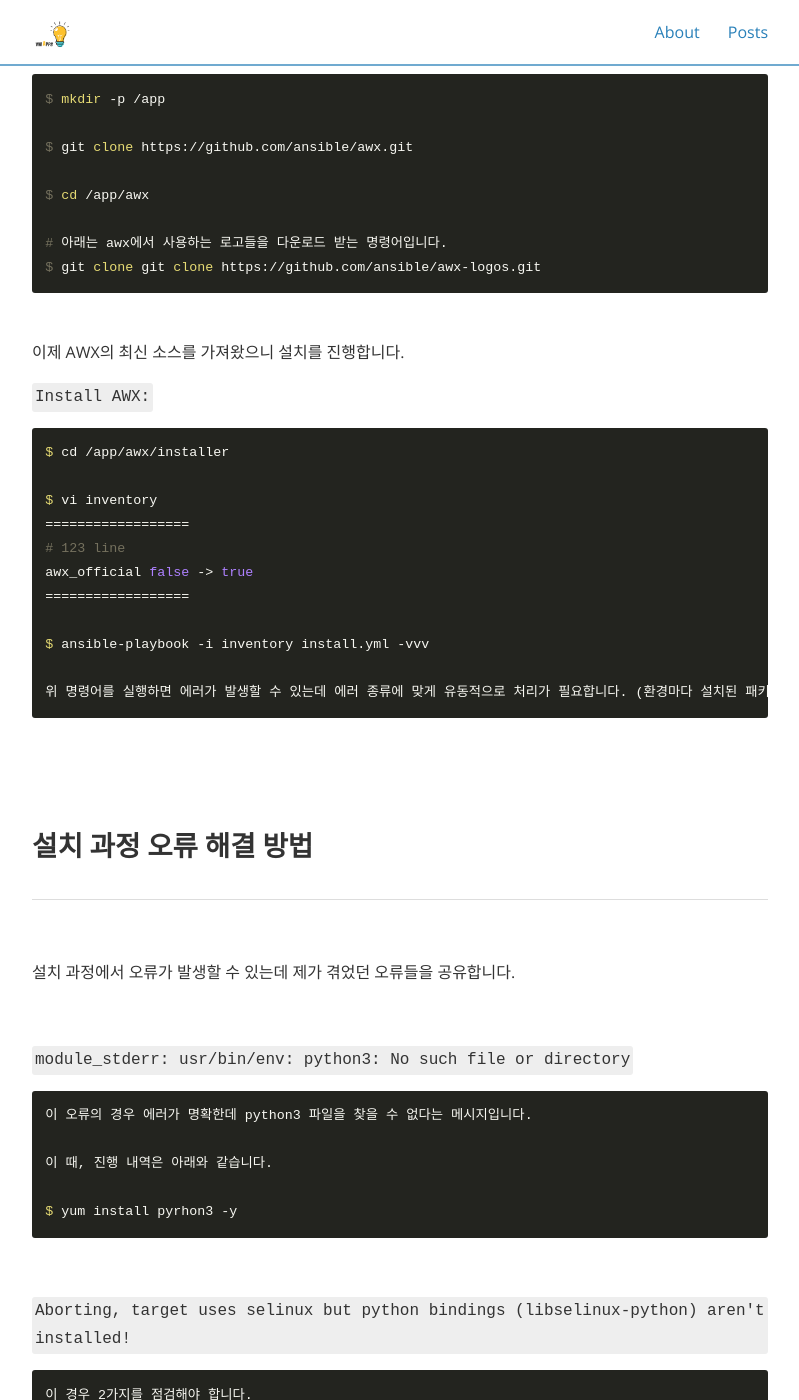
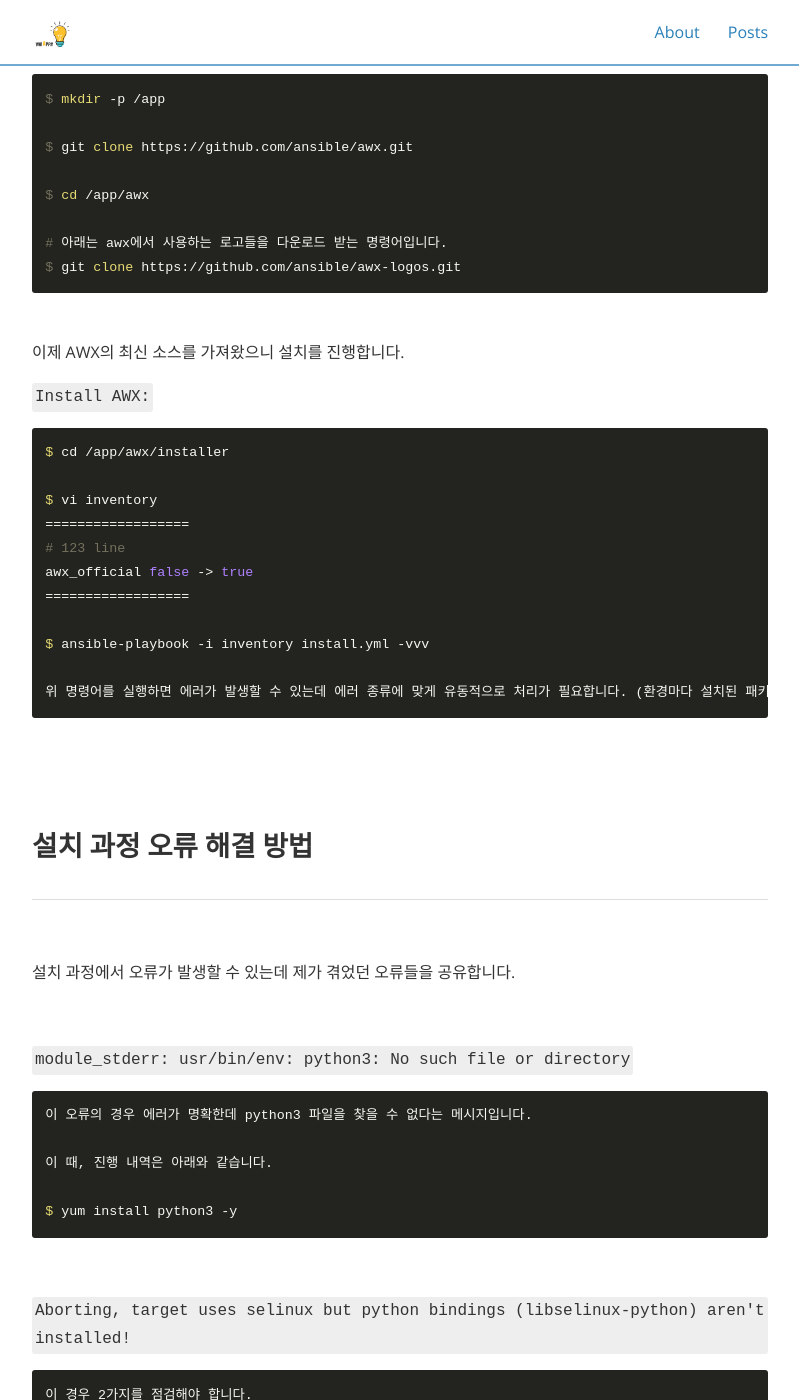
Before and after one commit to yoosejin/yoosejin.github.io, a Jekyll site: the page built from _posts/2020-07-15-How-to-install-ansible-and-awx.md, in a window 1280 px wide and 1400 px high, scrolled down 1486 px. Shown: the whole window, without its empty margins (240-1039 px from the left). Built offline with Jekyll 4.4.1, drawn with Linux system fonts in a browser that asks for light colours; nearby versions of some CDN libraries; comment, search, counter and statistics services are not loaded.

Commit message:
edit awx post

````diff
--- a/_posts/2020-07-15-How-to-install-ansible-and-awx.md
+++ b/_posts/2020-07-15-How-to-install-ansible-and-awx.md
@@ -65,7 +65,7 @@
 $ cd /app/awx
 
 # 아래는 awx에서 사용하는 로고들을 다운로드 받는 명령어입니다.
-$ git clone git clone https://github.com/ansible/awx-logos.git
+$ git clone https://github.com/ansible/awx-logos.git
 ```
 
 <br>
@@ -106,7 +106,7 @@
 
 이 때, 진행 내역은 아래와 같습니다.
 
-$ yum install pyrhon3 -y
+$ yum install python3 -y
 ```
 
 <br>
````
